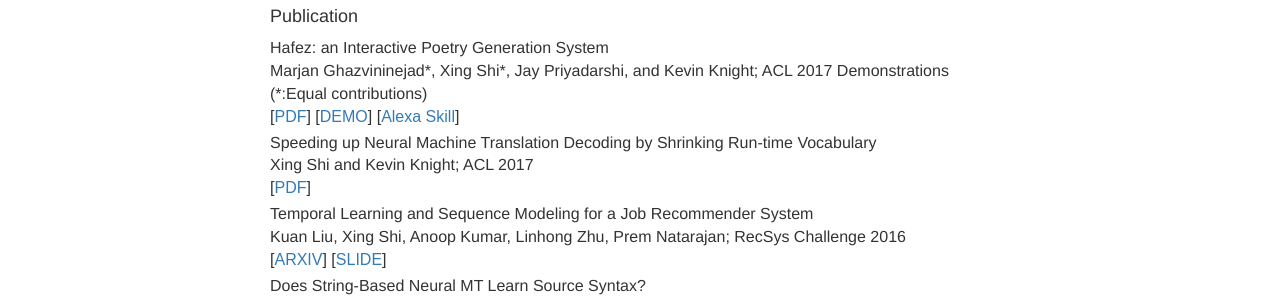
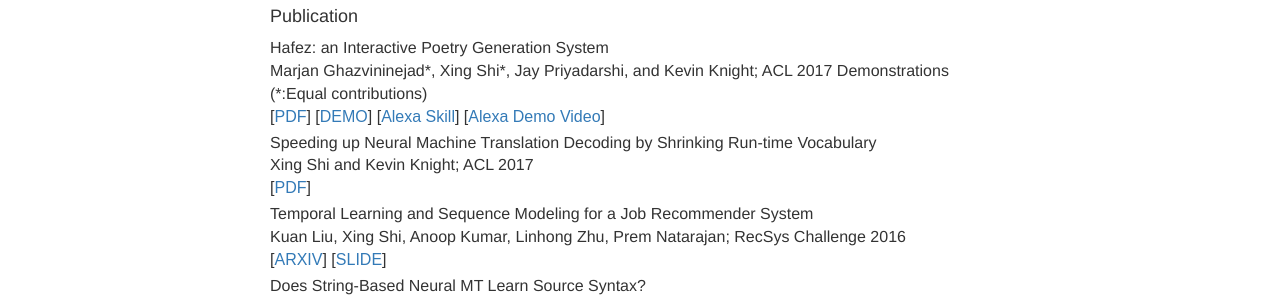
Before and after one commit to shixing/shixing.github.io, a Jekyll site: the page built from index.html, in a window 1280 px wide and 1199 px high. Shown: the part 207-506 px from the top of the window. Built offline with Jekyll 4.4.1, drawn with Linux system fonts in a browser that asks for light colours; nearby versions of some CDN libraries.

Commit message:
add demo video

```diff
--- a/index.html
+++ b/index.html
@@ -17,7 +17,7 @@ title: Xing Shi
     <div class="subsection">
       <span class="paper-title">Hafez: an Interactive Poetry Generation System</span>
       <span class="paper-author">Marjan Ghazvininejad*, Xing Shi*, Jay Priyadarshi, and Kevin Knight; ACL 2017 Demonstrations (*:Equal contributions)</span>
-      <span class="paper-link">[<a href="/data/pdf/ACL2017demo.pdf">PDF</a>] [<a href="http://52.24.230.241/poem//index.html">DEMO</a>] [<a href="https://www.amazon.com/USC-Custom-Poetry/dp/B06X9HNFGC/ref=sr_1_1">Alexa Skill</a>] </span>
+      <span class="paper-link">[<a href="/data/pdf/ACL2017demo.pdf">PDF</a>] [<a href="http://52.24.230.241/poem//index.html">DEMO</a>] [<a href="https://www.amazon.com/USC-Custom-Poetry/dp/B06X9HNFGC/ref=sr_1_1">Alexa Skill</a>] [<a href="https://youtu.be/0Owc_ZHIA8M">Alexa Demo Video</a>]</span>
     </div>
 
     <div class="subsection">
```
